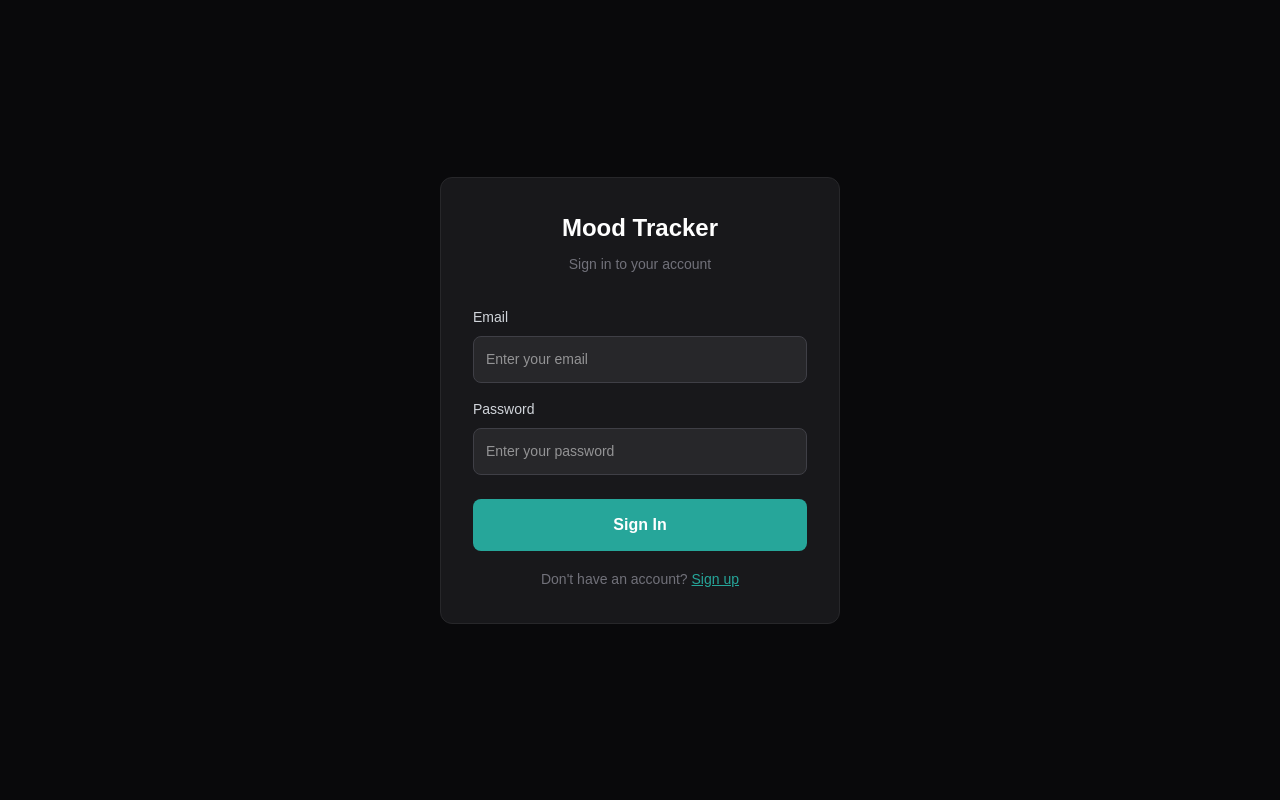
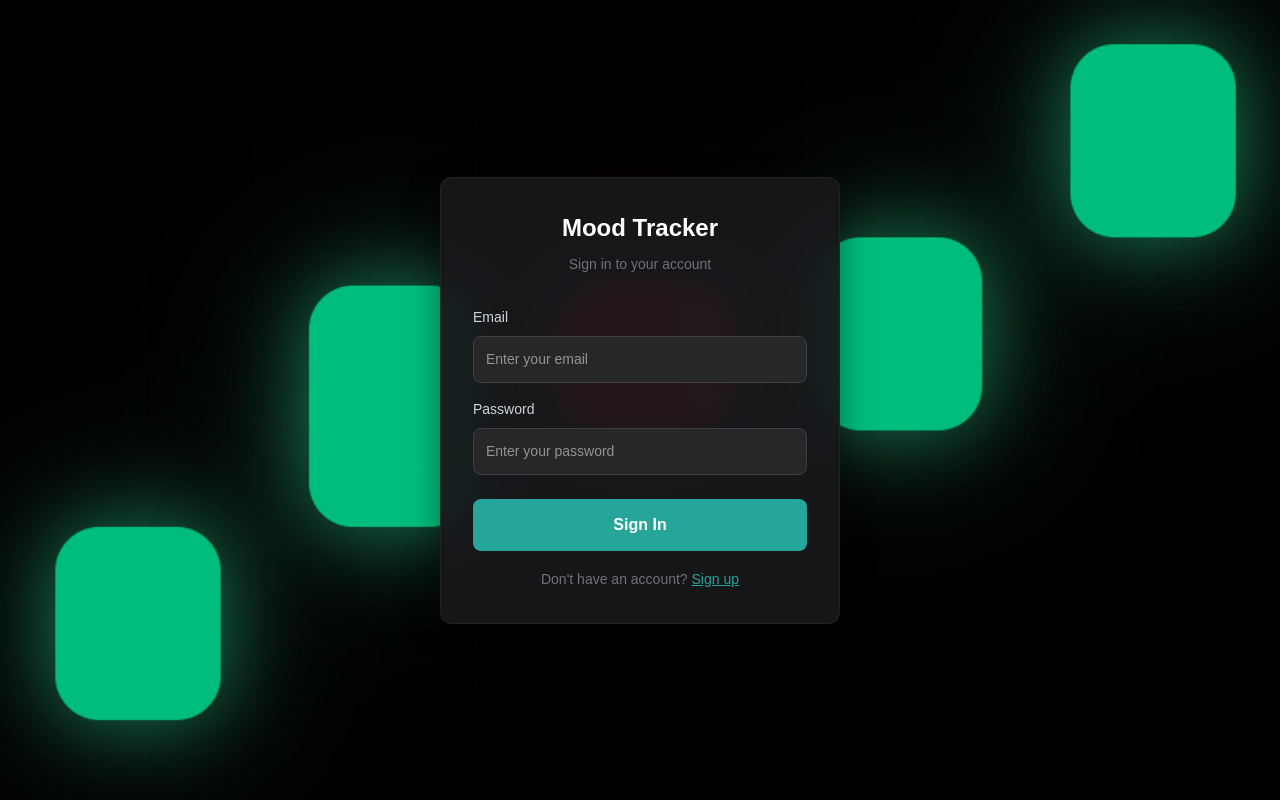
Before and after one commit to Mood-Market/next-client, a Next.js app: page /auth in a window 1280 px wide. Built offline with nearby package versions, Linux system fonts and the light colour scheme.

Commit message:
Add background picture to auth page

```diff
--- a/src/app/auth/page.tsx
+++ b/src/app/auth/page.tsx
@@ -13,7 +13,14 @@ export default function AuthPage() {
   const [verificationCode, setVerificationCode] = useState("");
   const [error, setError] = useState("");
 
-  const { signIn, signUp, verifyCode, isLoading, pendingEmail } = useAuth();
+  const {
+    signIn,
+    signUp,
+    verifyCode,
+    isLoading,
+    pendingEmail,
+    setPendingEmail,
+  } = useAuth();
 
   // Auto-switch to verification view when pendingEmail is set
   if (pendingEmail && currentView !== "verify") {
@@ -67,6 +74,10 @@ export default function AuthPage() {
   const switchView = (view: AuthView) => {
     setCurrentView(view);
     resetForm();
+    // Clear pending email when switching away from verify view
+    if (view !== "verify") {
+      setPendingEmail(null);
+    }
   };
 
   return (
@@ -78,6 +89,10 @@ export default function AuthPage() {
         alignItems: "center",
         justifyContent: "center",
         backgroundColor: "#09090b",
+        backgroundImage: "url(/background.png)",
+        backgroundSize: "cover",
+        backgroundPosition: "bottom",
+        backgroundRepeat: "no-repeat",
         padding: "16px",
       }}
     >
@@ -85,10 +100,12 @@ export default function AuthPage() {
         style={{
           width: "100%",
           maxWidth: "400px",
-          backgroundColor: "#18181b",
+          backgroundColor: "rgba(24, 24, 27, 0.95)",
+          backdropFilter: "blur(10px)",
           borderRadius: "12px",
           padding: "32px",
-          border: "1px solid #27272a",
+          border: "1px solid rgba(39, 39, 42, 0.8)",
+          boxShadow: "0 8px 32px rgba(0, 0, 0, 0.4)",
         }}
       >
         {/* Header */}
--- a/src/context/AuthContext.tsx
+++ b/src/context/AuthContext.tsx
@@ -23,7 +23,7 @@ interface AuthContextType {
   verifyCode: (email: string, code: string) => Promise<void>;
   signOut: () => void;
   pendingEmail: string | null;
-  setPendingEmail: (email: string) => void;
+  setPendingEmail: (email: string | null) => void;
 }
 
 const AuthContext = createContext<AuthContextType | undefined>(undefined);
```
Also changed, not shown: public/background.png (added).
